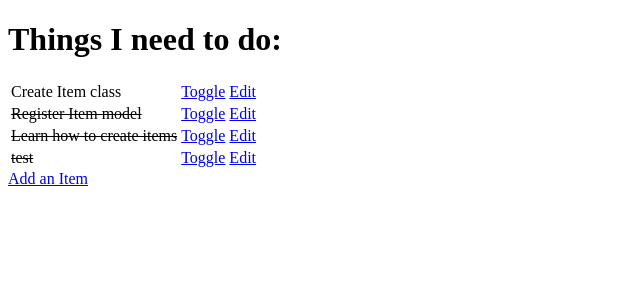
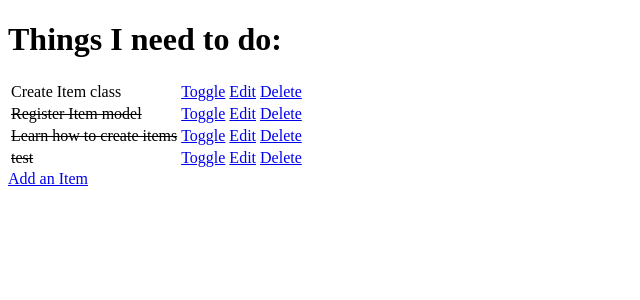
Before and after one commit to adamgilroy22/hello-django, a Django app: page / in a window 1280 px wide. Shown: the top 300 px of the page, without its empty margins (0-640 px from the left). Run offline with Django 3.2, Linux system fonts and the light colour scheme; data comes from the database, SQL or seed files in the repository; both versions use the stored data as it was after the commit.

Commit message:
Add delete button to todo list row

```diff
--- a/todo/templates/todo/todo_list.html
+++ b/todo/templates/todo/todo_list.html
@@ -27,7 +27,11 @@
                         Edit
                     </a>
                 </td>
-
+                <td>
+                    <a href="/delete/{{ item.id }}">
+                        Delete
+                    </a>
+                </td>
             </tr>
             {% empty %}
             <tr><td>You have nothing to do</td></tr>
```
Also changed, not shown: db.sqlite3.
